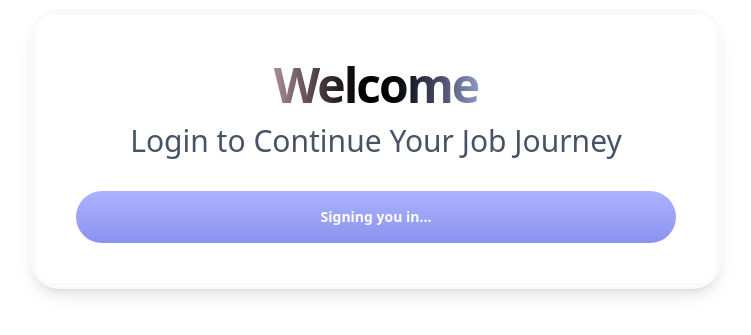
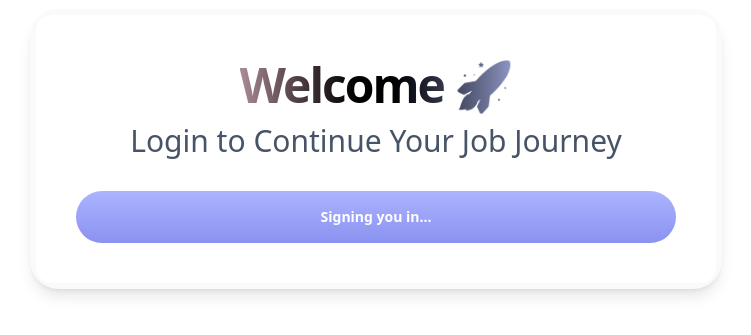
Before and after one commit to st-darwin/AI-resume-analyzer, a React (Vite) app: page /Auth in a window 1280 px wide. Shown: the part 271-606 px from the top of the page, without its empty margins (264-1015 px from the left). Built offline with nearby package versions, Linux system fonts and the light colour scheme; a web font is replaced by a local one.

Commit message:
Add emoji to welcome message in Auth component
Updated welcome message to include an emoji.

```diff
--- a/src/sections/Auth.tsx
+++ b/src/sections/Auth.tsx
@@ -23,7 +23,7 @@ const Auth = () => {
        <div className="gradient-border shadow-lg mx-3">
         <section className="flex flex-col gap-8 bg-white rounded-2xl p-10  ">
            <div className="flex flex-col items-center gap-2 text-center">
-            <h1>Welcome</h1>
+            <h1>Welcome 🚀</h1>
             <h2>Login to Continue Your Job Journey </h2>
            </div>
            <div>
```
